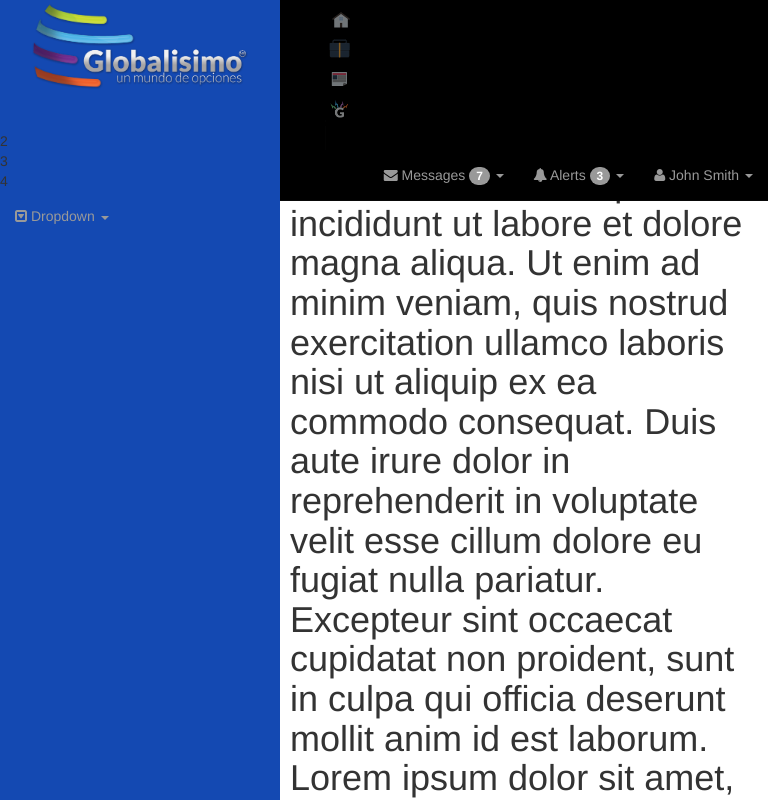
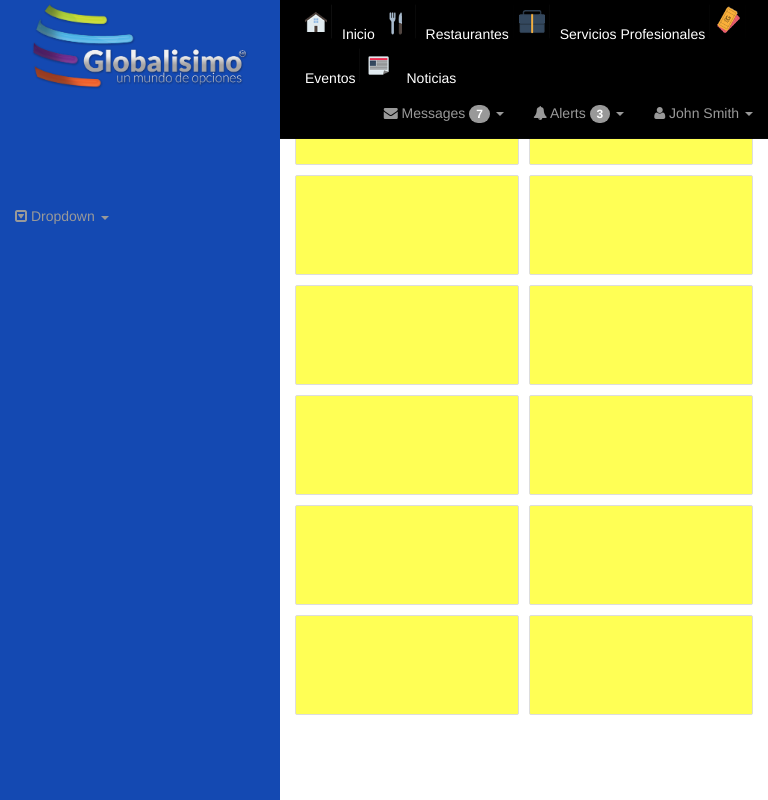
Before and after one commit to Infiwork/Globalisimo.com, a plain HTML site: page index.html in a window 768 px wide. Shown: the top 800 px of the page. Drawn offline with Linux system fonts and the light colour scheme; grey boxes are pictures that could not be loaded.

Commit message:
Menu principal colapsable

```diff
--- a/css/index.css
+++ b/css/index.css
@@ -1,4 +1,36 @@
+/*
+Globalisimo.com
+
+1.-INDEX
+2.-RESTAURANTES
+3.-SERVICIOS PROFESIONALES
+4.-NOTICIAS
+5.-EVENTOS
+*/
+
+/** 1.-INDEX **/
+.thumb {
+  display: inline-block;
+  display: block;
+  height: 200px;
+  max-width: 100%;
+  padding: 4px;
+  margin-bottom: 10px;
+  line-height: 1.428571429;
+  border: 1px solid #dddddd;
+  border-radius: 2px;
+  -webkit-transition: all 0.2s ease-in-out;
+          transition: all 0.2s ease-in-out;
+}
+
+.block-rest{
+	background-color: #ff5;
+	height: 250px;
+}
+
 /*Estilos para smartphones*/
 @media (max-width:768px) {
-
+  .thumb{
+  	height: 100px;
+  }
 }
--- a/css/sb-admin.css
+++ b/css/sb-admin.css
@@ -37,24 +37,31 @@ body {
   list-style: none;
 }
 
-#navbar-menu li a{
+#navbar-menu li{
+  height: 40px;
+}
+
+#navbar-menu li a div{
   background-image: url('../img/sprite-navbar-menu.png');
   display: block;
   float: left;
   height:60px;
   width:57px;
 }
+#navbar-menu li a span{
+  display: none;
+}
 
-#navbar-menu li a.nav-home{background-position:0px 64px;}
-#navbar-menu li a.nav-home:hover{background-position:0px 3px;}
-#navbar-menu li a.nav-rest{background-position:-57px 64px;}
-#navbar-menu li a.nav-rest:hover{background-position:-57px 3px;}
-#navbar-menu li a.nav-serv{background-position:-114px 64px;}
-#navbar-menu li a.nav-serv:hover{background-position:-114px 3px;}
-#navbar-menu li a.nav-even{background-position:-171px 64px;}
-#navbar-menu li a.nav-even:hover{background-position:-171px 3px;}
-#navbar-menu li a.nav-noti{background-position:-228px 64px;}
-#navbar-menu li a.nav-noti:hover{background-position:-228px 3px;}
+#navbar-menu li a div.nav-home{background-position:0px 64px;}
+#navbar-menu li a div.nav-home:hover{background-position:0px 3px;}
+#navbar-menu li a div.nav-rest{background-position:-57px 64px;}
+#navbar-menu li a div.nav-rest:hover{background-position:-57px 3px;}
+#navbar-menu li a div.nav-serv{background-position:-114px 64px;}
+#navbar-menu li a div.nav-serv:hover{background-position:-114px 3px;}
+#navbar-menu li a div.nav-even{background-position:-171px 64px;}
+#navbar-menu li a div.nav-even:hover{background-position:-171px 3px;}
+#navbar-menu li a div.nav-noti{background-position:-228px 64px;}
+#navbar-menu li a div.nav-noti:hover{background-position:-228px 3px;}
 
 /* Nav Messages */
 
@@ -126,8 +133,10 @@ body {
   }
 
   #navbar-menu li a{
-    margin-left: 10px;
   }
+  #navbar-menu li{
+  display: inline;
+}
   /* Side Nav */
 
   .side-nav {
@@ -195,16 +204,44 @@ body {
   }
 
   .navbar-inverse {
-  background-color: rgb(20, 73, 178);
-  border-color: #080808;
+    background-color: rgb(20, 73, 178);
+    border-color: #080808;
   }
 
+  #navbar-menu li a div.nav-home{background-position:0px 41px;}
+  #navbar-menu li a div.nav-home:hover{background-position:0px 0px;}
+  #navbar-menu li a div.nav-rest{background-position:-37px 41px;}
+  #navbar-menu li a div.nav-rest:hover{background-position:-37px 0px;}
+  #navbar-menu li a div.nav-serv{background-position:-74px 41px;}
+  #navbar-menu li a div.nav-serv:hover{background-position:-74px 0px;}
+  #navbar-menu li a div.nav-even{background-position:-111px 41px;}
+  #navbar-menu li a div.nav-even:hover{background-position:-111px 0px;}
+  #navbar-menu li a div.nav-noti{background-position:-148px 41px;}
+  #navbar-menu li a div.nav-noti:hover{background-position:-148px 0px;}
+
   #navbar-menu li a{
-    background-size: 380px 60px;
-    display: block;
+    width: 100%;
+    height: 100%;
+  }
+
+  #navbar-menu{
+    margin: 0px;
+  }
+
+  #navbar-menu li a span{
+   display: inline;
+   margin: 5px 0 0 10px;
+   color: #fff;text-decoration: none;
+  }
+  #navbar-menu li a span:hover{
+    text-decoration: none;
+  }
+  #navbar-menu li a div{
+    background-size: 494px 78px;
+    display: inline-block;
     float: none;
-    height:30px;
-    width:28px;
+    height:39px;
+    width:37px;
   }
 
 }
--- a/index.html
+++ b/index.html
@@ -61,11 +61,11 @@
         <div  class="collapse navbar-collapse navbar-ex1-collapse">
           <!-- navbar Menú principal-->
           <ul id="navbar-menu">
-            <li><a href="" class="nav-home hint--bottom  hint--home" data-hint="Inicio"></a></li>
-            <li><a href="" class="nav-rest hint--bottom  hint--rest" data-hint="Restaurantes"></a></li>
-            <li><a href="" class="nav-serv hint--bottom  hint--serv" data-hint="Servicios Profesionales"></a></li>
-            <li><a href="" class="nav-even hint--bottom  hint--even" data-hint="Eventos"></a></li>
-            <li><a href="" class="nav-noti hint--bottom  hint--noti" data-hint="Noticias"></a></li>
+            <li><a href=""><div class="nav-home hint--bottom  hint--home" data-hint="Inicio"></div><span>Inicio</span></a></li>
+            <li><a href=""><div class="nav-rest hint--bottom  hint--rest" data-hint="Restaurantes"></div><span>Restaurantes</span></a></li>
+            <li><a href=""><div class="nav-serv hint--bottom  hint--serv" data-hint="Servicios Profesionales"></div><span>Servicios Profesionales</span></a></li>
+            <li><a href=""><div class="nav-even hint--bottom  hint--even" data-hint="Eventos"></div><span>Eventos</span></a></li>
+            <li><a href=""><div class="nav-noti hint--bottom  hint--noti" data-hint="Noticias"></div><span>Noticias</span></a></li>
           </ul>
           <ul class="nav navbar-nav navbar-right navbar-user">
             <li class="dropdown messages-dropdown">
@@ -132,27 +132,18 @@
       <div id="page-wrapper">
 
         <div class="row">
-          <h1>Lom ipsum dolor sit amet, consectetur adipisicing elit, sed do eiusmod
-          tempor incididunt ut labore et dolore magna aliqua. Ut enim ad minim veniam,
-          quis nostrud exercitation ullamco laboris nisi ut aliquip ex ea commodo
-          consequat. Duis aute irure dolor in reprehenderit in voluptate velit esse
-          cillum dolore eu fugiat nulla pariatur. Excepteur sint occaecat cupidatat non
-          proident, sunt in culpa qui officia deserunt mollit anim id est laborum. Lorem ipsum dolor sit amet, consectetur adipisicing elit, sed do eiusmod
-          tempor incididunt ut labore et dolore magna aliqua. Ut enim ad minim veniam,
-          quis nostrud exercitation ullamco laboris nisi ut aliquip ex ea commodo
-          consequat. Duis aute irure dolor in reprehenderit in voluptate velit esse
-          cillum dolore eu fugiat nulla pariatur. Excepteur sint occaecat cupidatat non
-          proident, sunt in culpa qui officia deserunt mollit anim id est laborum.Lorem ipsum dolor sit amet, consectetur adipisicing elit, sed do eiusmod
-          tempor incididunt ut labore et dolore magna aliqua. Ut enim ad minim veniam,
-          quis nostrud exercitation ullamco laboris nisi ut aliquip ex ea commodo
-          consequat. Duis aute irure dolor in reprehenderit in voluptate velit esse
-          cillum dolore eu fugiat nulla pariatur. Excepteur sint occaecat cupidatat non
-          proident, sunt in culpa qui officia deserunt mollit anim id est laborum.Lorem ipsum dolor sit amet, consectetur adipisicing elit, sed do eiusmod
-          tempor incididunt ut labore et dolore magna aliqua. Ut enim ad minim veniam,
-          quis nostrud exercitation ullamco laboris nisi ut aliquip ex ea commodo
-          consequat. Duis aute irure dolor in reprehenderit in voluptate velit esse
-          cillum dolore eu fugiat nulla pariatur. Excepteur sint occaecat cupidatat non
-          proident, sunt in culpa qui officia deserunt mollit anim id est laborum.</h1>
+          <div class="col-md-4 col-sm-6 col-xs-6"><a href="" class="thumb block-rest"></a></div>
+          <div class="col-md-4 col-sm-6 col-xs-6"><a href="" class="thumb block-rest"></a></div>
+          <div class="col-md-4 col-sm-6 col-xs-6"><a href="" class="thumb block-rest"></a></div>
+          <div class="col-md-4 col-sm-6 col-xs-6"><a href="" class="thumb block-rest"></a></div>
+          <div class="col-md-4 col-sm-6 col-xs-6"><a href="" class="thumb block-rest"></a></div>
+          <div class="col-md-4 col-sm-6 col-xs-6"><a href="" class="thumb block-rest"></a></div>
+          <div class="col-md-4 col-sm-6 col-xs-6"><a href="" class="thumb block-rest"></a></div>
+          <div class="col-md-4 col-sm-6 col-xs-6"><a href="" class="thumb block-rest"></a></div>
+          <div class="col-md-4 col-sm-6 col-xs-6"><a href="" class="thumb block-rest"></a></div>
+          <div class="col-md-4 col-sm-6 col-xs-6"><a href="" class="thumb block-rest"></a></div>
+          <div class="col-md-4 col-sm-6 col-xs-6"><a href="" class="thumb block-rest"></a></div>
+          <div class="col-md-4 col-sm-6 col-xs-6"><a href="" class="thumb block-rest"></a></div>
         </div><!-- /.row -->
 
 
```
Also changed, not shown: css/bootstrap.css.
